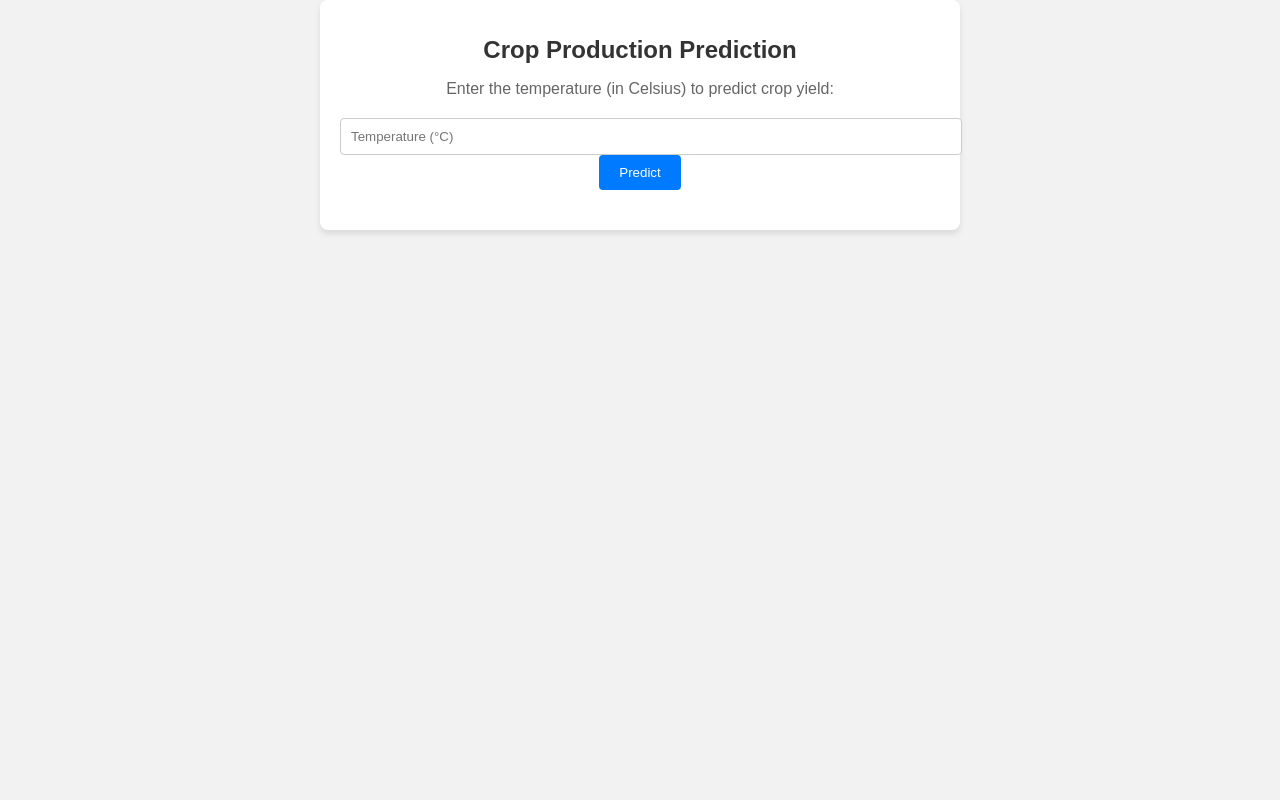
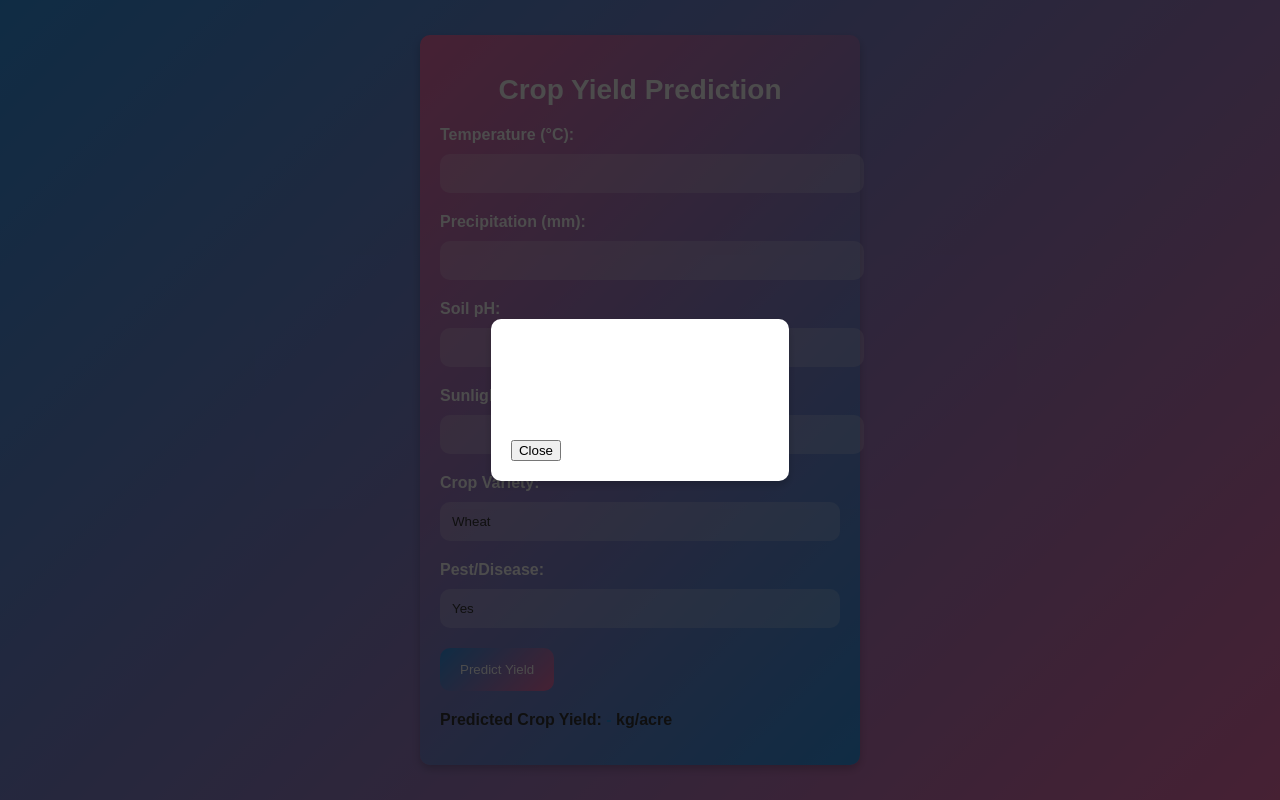
Before and after one commit to ViswajethTSR/crop_prediction, a Flask app: page / in a window 1280 px wide. Run offline with Flask 3, Linux system fonts and the light colour scheme.

Commit message:
Added new parameters to predict the crop production and tested successfully

```diff
--- a/app/routes.py
+++ b/app/routes.py
@@ -11,7 +11,13 @@ def index():
 def predict():
     try:
         temperature = float(request.form['temperature'])
-        predicted_yield = predict_crop_yield(temperature)
+        precipitation = float(request.form['precipitation'])
+        soil_pH = float(request.form['soil_pH'])
+        sunlight = float(request.form['sunlight'])
+        crop_variety = request.form['crop_variety']
+        pest_disease = request.form['pest_disease']
+
+        predicted_yield = predict_crop_yield(temperature, precipitation, soil_pH, sunlight, crop_variety, pest_disease)
         return jsonify({'predicted_yield': predicted_yield})
     except ValueError:
         return jsonify({'error': 'Invalid input'})
--- a/app/static/style.css
+++ b/app/static/style.css
@@ -1,58 +1,117 @@
-/* app/static/style.css */
-
 body {
     font-family: Arial, sans-serif;
-    background-color: #f2f2f2;
+    background: linear-gradient(135deg, #3494E6, #EC6EAD);
     margin: 0;
     padding: 0;
+    display: flex;
+    justify-content: center;
+    align-items: center;
+    min-height: 100vh;
 }
 
 .container {
+    width: 400px;
+    background: linear-gradient(135deg, #EC6EAD, #3494E6);
+    padding: 20px;
+    border-radius: 10px;
+    box-shadow: 0 4px 8px rgba(0, 0, 0, 0.2);
+    color: #fff;
+}
+
+.header {
     text-align: center;
-    background-color: #fff;
-    max-width: 600px;
-    margin: 0 auto;
-    padding: 20px;
-    border-radius: 8px;
-    box-shadow: 0 4px 6px rgba(0, 0, 0, 0.1);
 }
 
 h1 {
-    font-size: 24px;
+    font-size: 28px;
+}
+
+.form-container {
+    margin-top: 20px;
+}
+
+label {
+    display: block;
+    margin-bottom: 10px;
+    font-weight: bold;
+}
+
+input[type="text"],
+select {
+    width: 100%;
+    padding: 12px;
+    margin-bottom: 20px;
+    border: none;
+    border-radius: 10px;
+    background: rgba(255, 255, 255, 0.2);
     color: #333;
 }
 
-p {
-    font-size: 16px;
-    color: #666;
+select {
+    appearance: none;
 }
 
-form {
+.submit-button {
+    background: linear-gradient(135deg, #3494E6, #EC6EAD);
+    color: #fff;
+    padding: 14px 20px;
+    border: none;
+    border-radius: 10px;
+    cursor: pointer;
+    transition: background 0.3s;
+}
+
+.submit-button:hover {
+    background: linear-gradient(135deg, #EC6EAD, #3494E6);
+}
+
+.result-container {
     margin-top: 20px;
 }
 
-input[type="number"] {
-    width: 100%;
-    padding: 10px;
-    border: 1px solid #ccc;
-    border-radius: 4px;
+.result-text {
+    font-weight: bold;
+    color: #333;
 }
 
-button {
-    background-color: #007BFF;
-    color: #fff;
-    padding: 10px 20px;
-    border: none;
-    border-radius: 4px;
-    cursor: pointer;
+#predicted-yield {
+    color: #3494E6;
 }
 
-button:hover {
-    background-color: #0056b3;
+/* Animation */
+@keyframes fadeIn {
+    from {
+        opacity: 0;
+        transform: translateY(-20px);
+    }
+    to {
+        opacity: 1;
+        transform: translateY(0);
+    }
 }
 
-#prediction-result {
-    font-size: 18px;
-    margin-top: 20px;
-    color: #333;
+.container {
+    animation: fadeIn 1s;
 }
+
+/* Dialog Box */
+.dialog-overlay {
+    display: none;
+    position: fixed;
+    top: 0;
+    left: 0;
+    width: 100%;
+    height: 100%;
+    background: rgba(0, 0, 0, 0.7);
+    display: flex;
+    justify-content: center;
+    align-items: center;
+    z-index: 1000;
+}
+
+.dialog-box {
+    background: #fff;
+    padding: 20px;
+    border-radius: 10px;
+    box-shadow: 0 4px 8px rgba(0, 0, 0, 0.2);
+}
--- a/app/templates/index.html
+++ b/app/templates/index.html
@@ -1,35 +1,83 @@
 <!DOCTYPE html>
 <html>
 <head>
-    <title>Crop Production Prediction</title>
+    <title>Crop Yield Prediction</title>
     <link rel="stylesheet" type="text/css" href="../static/style.css">
 </head>
 <body>
     <div class="container">
-        <h1>Crop Production Prediction</h1>
-        <p>Enter the temperature (in Celsius) to predict crop yield:</p>
-        <form id="prediction-form">
-            <input type="number" id="temperature" placeholder="Temperature (°C)" step="0.01" required>
-            <button type="submit">Predict</button>
-        </form>
-        <p id="prediction-result"></p>
-    </div>
+        <div class="header">
+            <h1>Crop Yield Prediction</h1>
+        </div>
+
+      <div class="form-container">
+            <form id="prediction-form">
+                <label for="temperature">Temperature (°C):</label>
+                <input type="text" id="temperature" name="temperature" required>
+
+                <label for="precipitation">Precipitation (mm):</label>
+                <input type="text" id="precipitation" name="precipitation" required>
+
+                <label for="soil_pH">Soil pH:</label>
+                <input type="text" id="soil_pH" name="soil_pH"  required>
+
+                <label for="sunlight">Sunlight (hours/day):</label>
+                <input type="text" id="sunlight" name="sunlight" required>
+
+                <label for="crop_variety">Crop Variety:</label>
+                <select id="crop_variety" name="crop_variety" required>
+                    <option value="Wheat">Wheat</option>
+                    <option value="Maize">Maize</option>
+                    <option value="Rice">Rice</option>
+                    <!-- Add more crop varieties as needed -->
+                </select>
+
+                <label for="pest_disease">Pest/Disease:</label>
+                <select id="pest_disease" name="pest_disease" required>
+                    <option value="Yes">Yes</option>
+                    <option value="No">No</option>
+                </select>
+
+                <button type="submit" class="submit-button">Predict Yield</button>
+            </form>
+        </div>
+
+        <div class="result-container">
+            <p class="result-text">Predicted Crop Yield: <span id="predicted-yield">-</span> kg/acre</p>
+        </div>
+        <div class="dialog-overlay" id="dialog">
+            <div class="dialog-box">
+                <h2>Result</h2>
+                <p>Your predicted crop yield is <span id="dialog-predicted-yield">-</span> kg/acre</p>
+                <button onclick="closeDialog()">Close</button>
+            </div>
+        </div>
+
+        <script>
+            // Function to show the dialog box with the result
+            function showDialog(yield) {
+                document.getElementById("dialog-predicted-yield").textContent = yield;
+                document.getElementById("dialog").style.display = "flex";
+            }
+
+            // Function to close the dialog box
+            function closeDialog() {
+                document.getElementById("dialog").style.display = "none";
+            }
+        </script>
+
 
     <script src="https://code.jquery.com/jquery-3.6.0.min.js"></script>
     <script>
-        $(document).ready(function () {
-            $('#prediction-form').submit(function (event) {
-                event.preventDefault();
-                var temperature = $('#temperature').val();
+        $(document).ready(function() {
+            $('#prediction-form').submit(function(e) {
+                e.preventDefault();
                 $.ajax({
                     type: 'POST',
                     url: '/predict',
-                    data: { temperature: temperature },
-                    success: function (response) {
-                        $('#prediction-result').text('Predicted Crop Yield: ' + response.predicted_yield.toFixed(2) + ' tons/acre');
-                    },
-                    error: function (error) {
-                        $('#prediction-result').text('Invalid input. Please enter a valid temperature.');
+                    data: $(this).serialize(),
+                    success: function(response) {
+                        $('#predicted-yield').text(response.predicted_yield);
                     }
                 });
             });
```
Also changed, not shown: data/crop_data.csv (+20 -11 lines), models/predict.py (+25 -4 lines), models/train_model.py (+30 -3 lines), 2 other files.
